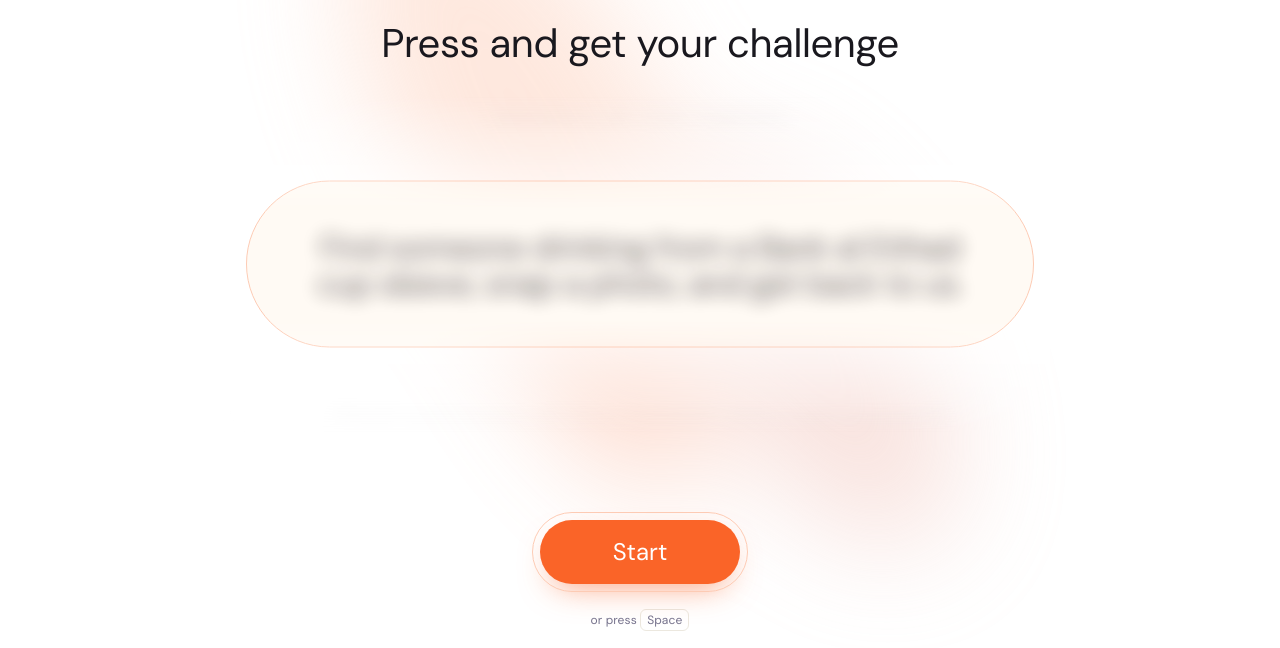
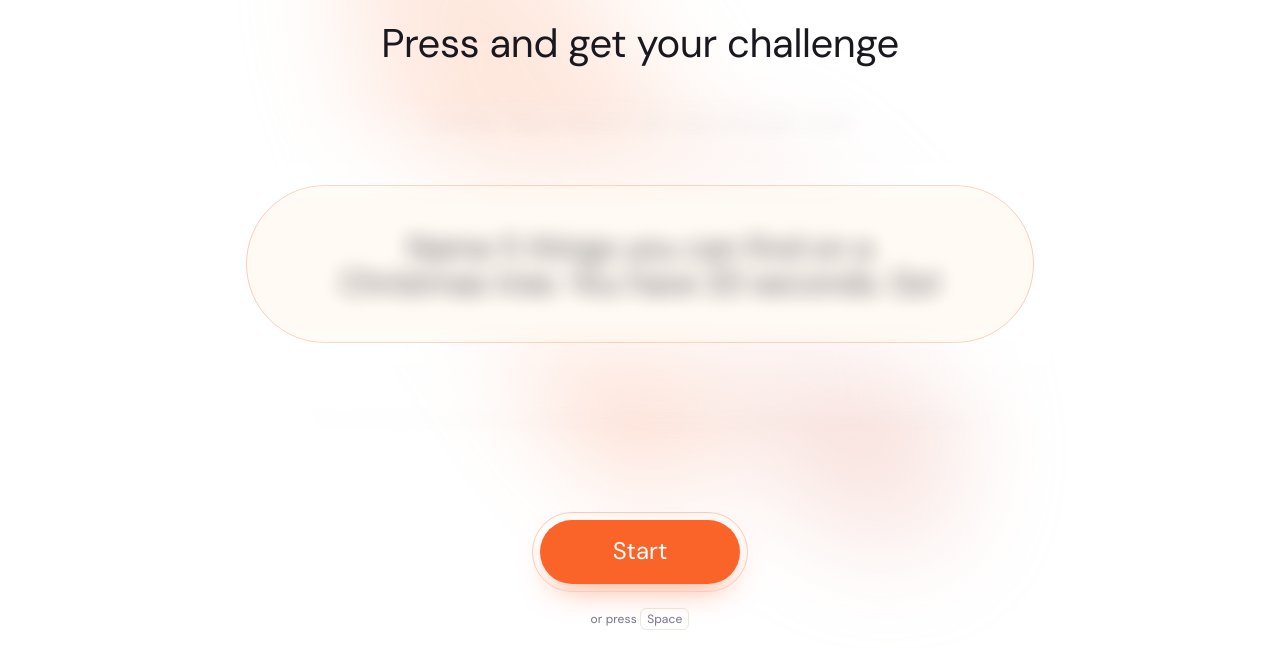
Before and after one commit to SamerNajadaUI/bae-christmas-challenge, a plain HTML site: page index.html in a window 1280 px wide. Shown: the part 87-735 px from the top of the page. Drawn offline with Linux system fonts and the light colour scheme.

Commit message:
Replace challenges with the new list of 60
Co-Authored-By: Claude Opus 5.5 <noreply@anthropic.com>
Claude-Session: https://claude.ai/code/session_01XkNSS3kveUtQLmcZjuQDYR

```diff
--- a/index.html
+++ b/index.html
@@ -427,27 +427,66 @@ kbd { font-family: var(--font-en); font-size: 12px; padding: 2px 6px; border: 1p
     }
   };
   const CHALLENGES = [
-    "Find Santa and take a selfie with him.",
-    "Find three nutcrackers around the market and take a photo with each.",
-    "Name 5 restaurants or food vendors at the market.",
-    "Find someone drinking from a Bank al Etihad cup sleeve, snap a photo, and get back to us.",
-    "Find someone at the market who can name 3 Christmas songs. Get them to say all 3 on video.",
-    "Find an item shaped like a star, a snowflake, and a Christmas tree. Take a photo of each.",
-    "Gather 3 random people for a Christmas group photo. Bonus points if everyone’s wearing something festive.",
-    "Find someone random to sing a verse of a Christmas song with you. Or find 2 other visitors and get all 3 of you to sing one Christmas song together.",
-    "Name 5 vendors at the market that sell something sweet.",
-    "Find the 3 different Christmas decorations and take a selfie with each.",
-    "Find the smallest item being sold at the market. Bring back a photo with the vendor’s name.",
-    "Find items with each of these colours: red, green, gold, and silver. Return with 4 photos.",
-    "Find a stranger at the market and exchange your best Christmas greeting.",
-    "Visit a vendor and ask them to show you their favorite item.",
-    "Ask a vendor to teach you something in 30 seconds. It could be a craft, a trick, or a skill.",
-    "Name 5 things you’d bring to a Christmas gathering in 15 seconds.",
-    "Get your group to pose as a Christmas-card family portrait.",
-    "Create a 3-step Christmas handshake with someone at the market.",
-    "The host names 5 Christmas-related words. Repeat them backwards, in reverse order.",
-    "Describe a Christmas movie or character in 15 seconds.",
-    "Say “Santa’s seven silver sleigh bells” three times correctly without stumbling."
+      "Name 5 Christmas movies. You have 30 seconds. Go!",
+      "Name 5 things you’d like to receive as a Christmas gift. You have 30 seconds. Go!",
+      "Name 5 chocolates you ate as a child. You have 30 seconds. Go!",
+      "Name 5 things you can find on a Christmas tree. You have 20 seconds. Go!",
+      "Name 5 winter drinks. You have 20 seconds. Go!",
+      "Name 5 things you always carry in your bag. You have 30 seconds. Go!",
+      "Name 5 countries you’d love to visit. You have 30 seconds. Go!",
+      "Name 5 things you’d buy from a Christmas market. You have 30 seconds. Go!",
+      "Name 5 things that make you think of Christmas. You have 20 seconds. Go!",
+      "Name 5 things you would spend 20 JDs on. You have 30 seconds. Go!",
+      "Name 10 different animals without repeating any. You have 30 seconds. Go!",
+      "Name 5 words that rhyme with “snow.” You have 20 seconds. Go!",
+      "Name 5 things people usually forget before leaving the house. You have 20 seconds. Go!",
+      "Name 5 things you’d save up to buy. You have 20 seconds. Go!",
+      "Name 5 places in Jordan you’d visit during winter. You have 30 seconds. Go!",
+      "Name 5 things you’d find at a Christmas gathering in Jordan. You have 20 seconds. Go!",
+      "Name 5 gifts you can buy for under 10 JDs. You have 30 seconds. Go!",
+      "Name 5 things you’d take with you on a winter trip. You have 20 seconds. Go!",
+      "Name 5 things you’d do if you woke up and found out you were Santa. You have 20 seconds. Go!",
+      "Name 5 things you would do with an unexpected 100 JDs. You have 20 seconds. Go!",
+      "Start at 100 and count backwards in intervals of 3. Reach at least 58 without making a mistake. You have 20 seconds. Go!",
+      "Start at 100 and count backwards in intervals of 7. Reach at least 58 without making a mistake. You have 30 seconds. Go!",
+      "Say the months of the year backwards, starting from December. You have 20 seconds. Go!",
+      "Say the days of the week backwards. You have 10 seconds. Go!",
+      "Count from 1 to 20, but replace every number divisible by 3 with the word “Christmas.” You have 30 seconds. Go!",
+      "Say the alphabet backwards from Z to T without making a mistake. You have 20 seconds. Go!",
+      "Say 5 words that rhyme with “light.” You have 20 seconds. Go!",
+      "Count backwards from 30, but skip every even number. You have 20 seconds. Go!",
+      "Name the next 5 numbers in this sequence: 2, 4, 8, 16… You have 10 seconds. Go!",
+      "Say the word “Christmas” five times, but clap every time you say the letter S. You have 15 seconds. Go!",
+      "Describe Christmas without using the letter “S” in any of your words. You have 30 seconds. Go!",
+      "Answer 5 rapid-fire questions without using the words “yes,” “no,” or “maybe.” You have 20 seconds. Go!",
+      "Describe your favourite holiday without saying the word “fun.” You have 30 seconds. Go!",
+      "Explain how to make a sandwich without using the words “bread” or “sandwich.” You have 30 seconds. Go!",
+      "Describe a Christmas tree without saying “green” or “tree.” You have 20 seconds. Go!",
+      "Talk about your favourite food without using the word “food.” You have 30 seconds. Go!",
+      "Answer 5 questions without saying the word “I.” You have 20 seconds. Go!",
+      "Explain what a bank does without saying “money,” “bank,” or “account.” You have 30 seconds. Go!",
+      "Describe your best friend without using their name or the word “friend.” You have 30 seconds. Go!",
+      "Describe your dream Christmas in exactly 3 words. You have 10 seconds. Go!",
+      "Give us your best Santa laugh. You have 10 seconds. Go!",
+      "Pretend you’re a reindeer and convince us you’re the best reindeer for Santa’s team. You have 20 seconds. Go!",
+      "Sing a Christmas song, but replace every word with “la.” You have 20 seconds. Go!",
+      "Do your best impression of someone opening a gift they don’t like. You have 15 seconds. Go!",
+      "Say “Merry Christmas” in 5 different emotions. You have 20 seconds. Go!",
+      "Pretend you’re selling the worst Christmas gift ever. You have 20 seconds. Go!",
+      "Convince us why you deserve to be on Santa’s Nice List. You have 20 seconds. Go!",
+      "Give a Christmas speech as if you’re the Prime Minister. You have 20 seconds. Go!",
+      "Describe your perfect winter evening using only 5 words. You have 15 seconds. Go!",
+      "Act out a Christmas movie. No words allowed! You have 30 seconds. Go!",
+      "Name 5 things you can pay for using your phone. You have 20 seconds. Go!",
+      "Name 5 things you’d buy if someone gave you 100 JDs. You have 30 seconds. Go!",
+      "Name 5 ways to make someone’s day without spending money. You have 20 seconds. Go!",
+      "Name 5 things you can find in a Jordanian household during winter. You have 30 seconds. Go!",
+      "Name 5 places where you might use your bank card during the holidays. You have 20 seconds. Go!",
+      "Name 5 things you would put in a Christmas stocking. You have 20 seconds. Go!",
+      "Name 5 things that make shopping easier. You have 20 seconds. Go!",
+      "Name 5 things you’d buy for someone else if you had 50 JDs. You have 30 seconds. Go!",
+      "Name 5 things you’d do if you had a full day off with no plans. You have 20 seconds. Go!",
+      "Name 5 things that make a perfect winter evening. You have 20 seconds. Go!"
   ];
   const SAMPLE = { ar: CHALLENGES, en: CHALLENGES };
 
```
